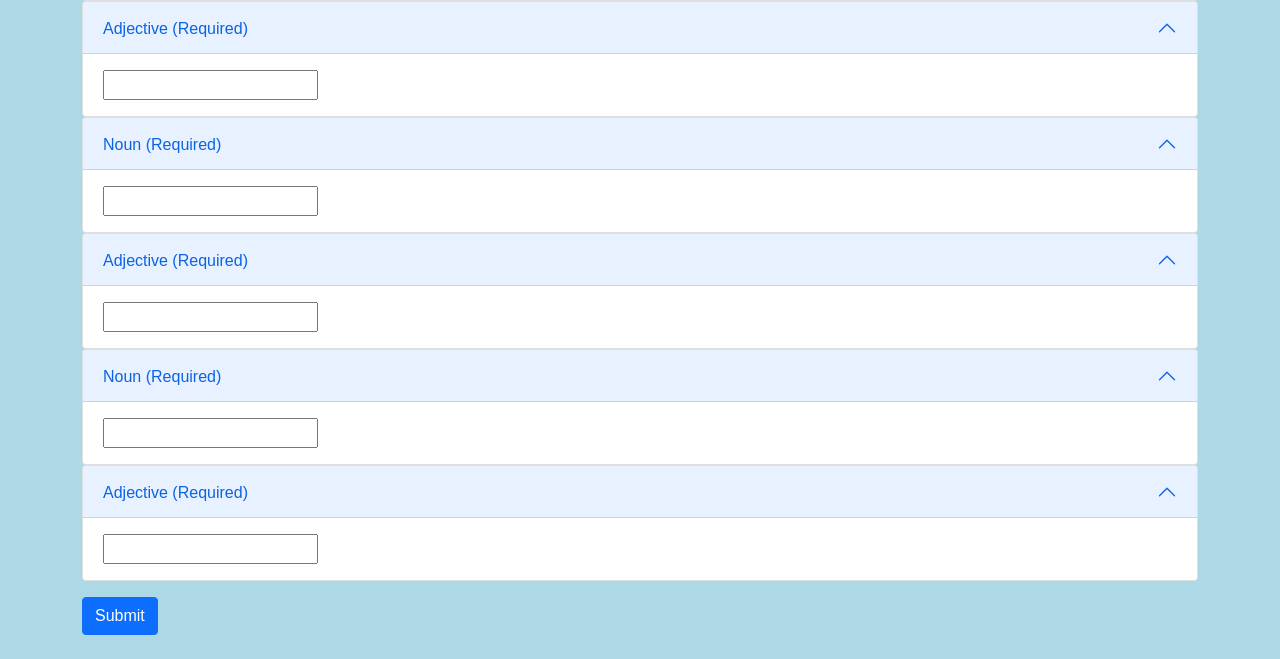
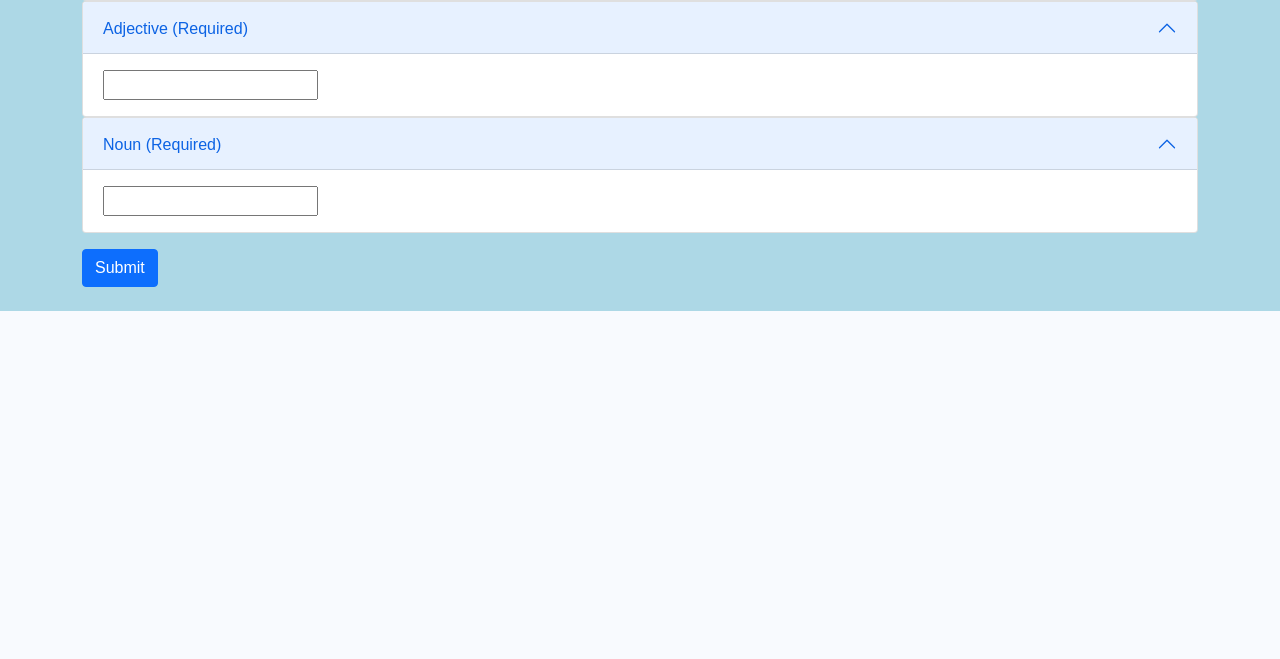
Before and after one commit to aheuss59/quacklibs, a Flask app: page /town2 in a window 1280 px wide. Shown: the part 1687-2346 px from the top of the page. After the commit the page ends 1998 px from the top, so only its background shows below. Run offline with Flask 3, Linux system fonts and the light colour scheme; some libraries are stand-ins or nearby versions.

Commit message:
committing for talia

```diff
--- a/quacklibs/templates/town2.html
+++ b/quacklibs/templates/town2.html
@@ -3,6 +3,8 @@
 {% block title %}
     Duck Takes a Tour!
 {% endblock %}
+
+<!-- TODO: Go through and make sure that the form asks for correct things -->
 
 {% block main %}
 <!-- Duck Takes a Tour! Grade 2-5 Input Form -->
@@ -280,60 +282,6 @@
                 </div>
             </div>
 
-            <!-- 16th Blank Input -->
-            <div class="accordion" id="town2Accordion">
-                <div class="accordion-item">
-                    <h3 class="accordion-header" id="headingSixteen">
-                        <button class="accordion-button" type="button" data-bs-toggle="collapse" data-bs-target="#collapseSixteen"
-                            aria-expanded="false" aria-controls="collapseSixteen">
-                            Adjective (Required)
-                        </button>
-                    </h3>
-                    <div id="collapseSixteen" class="accordion-collapse collapse show" aria-labelledby="headingSixteen"
-                        data-bs-parent="#town2Accordion">
-                        <div class="accordion-body">
-                            <input name="16" type ="text" required>
-                        </div>
-                    </div>
-                </div>
-            </div>
-
-            <!-- 17th Blank Input -->
-            <div class="accordion" id="town2Accordion">
-                <div class="accordion-item">
-                    <h3 class="accordion-header" id="headingSeventeen">
-                        <button class="accordion-button" type="button" data-bs-toggle="collapse" data-bs-target="#collapseSeventeen"
-                            aria-expanded="false" aria-controls="collapseSeventeen">
-                            Noun (Required)
-                        </button>
-                    </h3>
-                    <div id="collapseSeventeen" class="accordion-collapse collapse show" aria-labelledby="headingSeventeen"
-                        data-bs-parent="#town2Accordion">
-                        <div class="accordion-body">
-                            <input name="17" type ="text" required>
-                        </div>
-                    </div>
-                </div>
-            </div>
-
-            <!-- 18th Blank Input -->
-            <div class="accordion" id="town2Accordion">
-                <div class="accordion-item">
-                    <h3 class="accordion-header" id="headingEighteen">
-                        <button class="accordion-button" type="button" data-bs-toggle="collapse" data-bs-target="#collapseEighteen"
-                            aria-expanded="false" aria-controls="collapseEighteen">
-                            Adjective (Required)
-                        </button>
-                    </h3>
-                    <div id="collapseEighteen" class="accordion-collapse collapse show" aria-labelledby="headingEighteen"
-                        data-bs-parent="#town2Accordion">
-                        <div class="accordion-body">
-                            <input name="18" type ="text" required>
-                        </div>
-                    </div>
-                </div>
-            </div>
-
             <!-- Submit Button -->
             <div class="mt-3">
                 <button type="submit" class="btn btn-primary">Submit</button>
--- a/quacklibs/templates/town3.html
+++ b/quacklibs/templates/town3.html
@@ -3,6 +3,8 @@
 {% block title %}
     Duck Takes a Tour!
 {% endblock %}
+
+<!-- TODO: Go through and make sure that the form asks for correct things -->
 
 {% block main %}
 <!-- Duck Takes a Tour! Grade 6-8 Input Form -->
```
Also changed, not shown: quacklibs/templates/town1_done.html (+6 -17 lines), quacklibs/templates/town2_done.html (+7 -6 lines).
